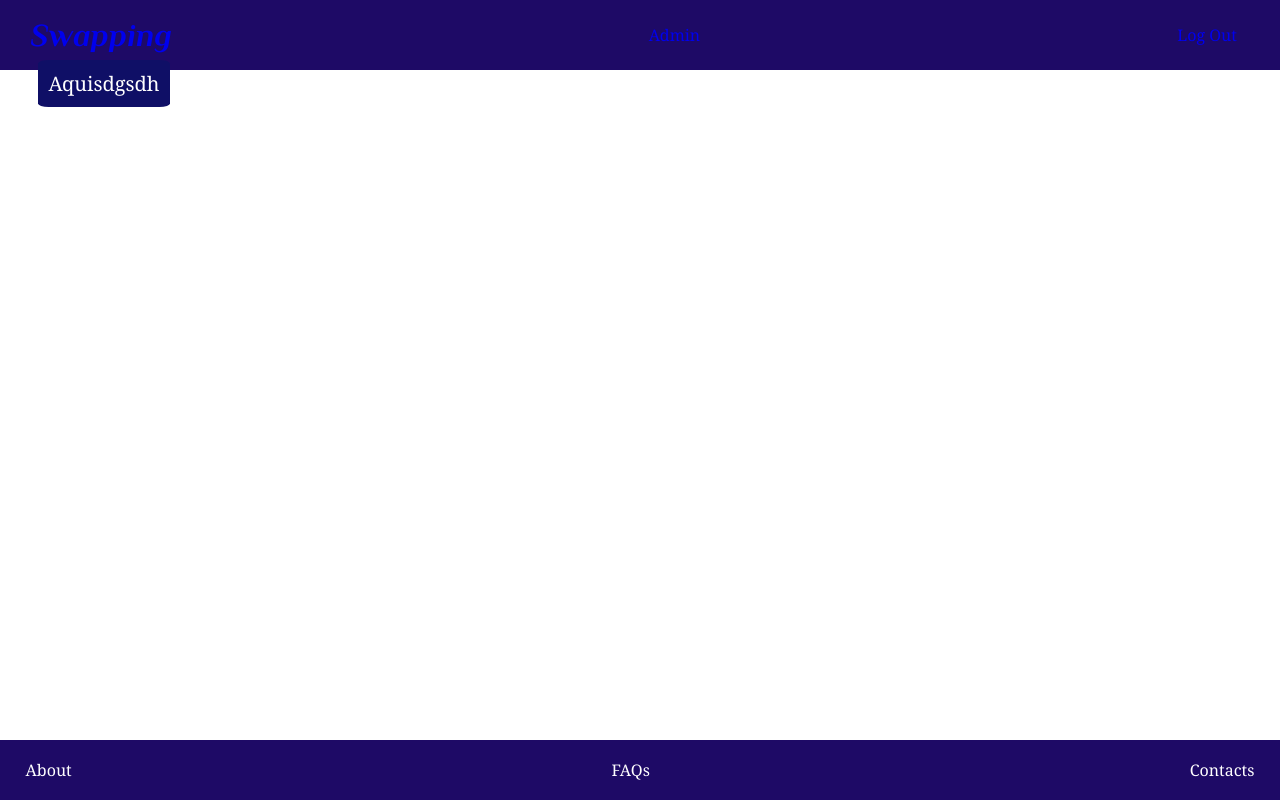
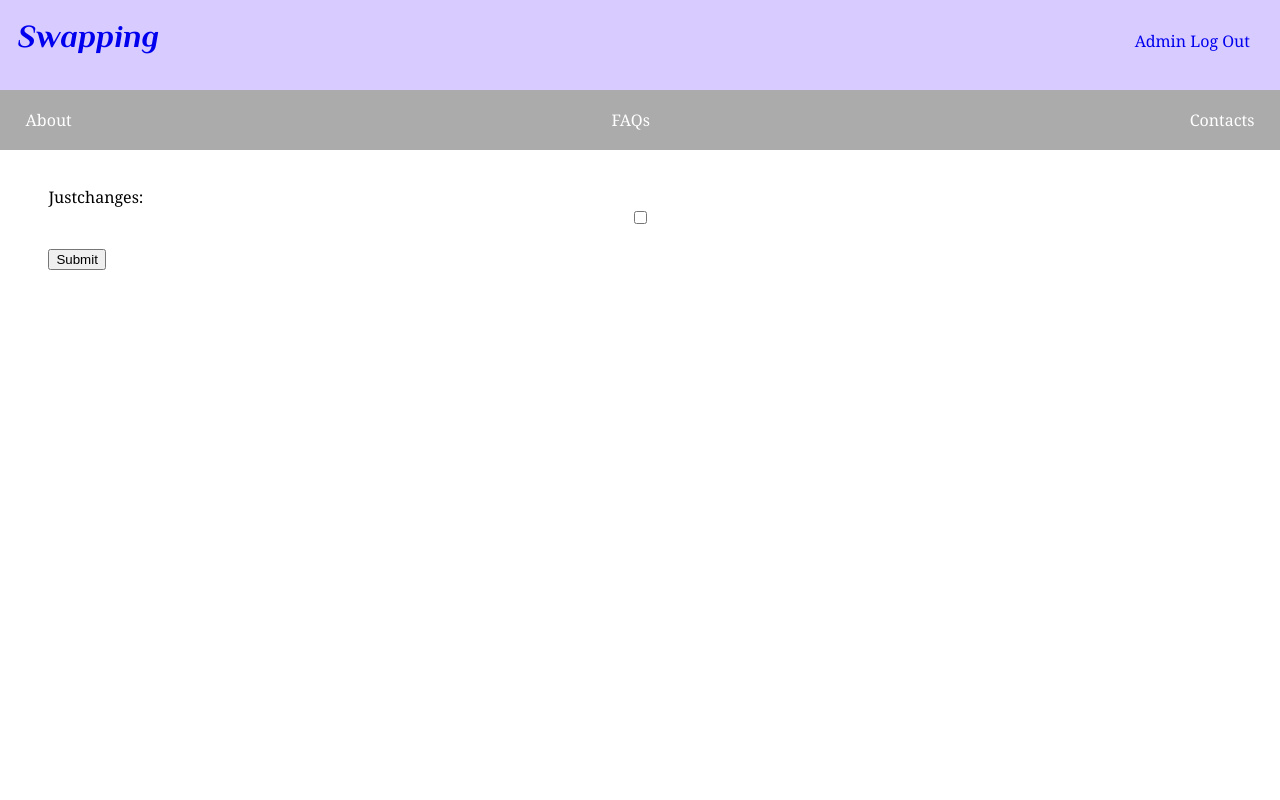
Before and after one commit to luisaraujo25/Swapping, a Django app: page /export/ in a window 1280 px wide. Run offline with Django 4.2, Linux system fonts and the light colour scheme; the visitor is signed in with stand-in values (Sample User, id 1); data that the repository does not hold is empty.

Commit message:
changing frontend

```diff
--- a/src/app/files/adminSettings.json
+++ b/src/app/files/adminSettings.json
@@ -1,4 +1,4 @@
 {
   "defaultTimeout": 48,
-  "updatedTimeout": 48
+  "updatedTimeout": 24
 }
--- a/src/app/forms.py
+++ b/src/app/forms.py
@@ -37,3 +37,6 @@ class ConfigureTimeout(forms.Form):
         super(ConfigureTimeout, self).__init__(*args, **kwargs)
         self.fields['timeout'].choices = hours
         self.fields['timeout'].initial = getTimeout()
+
+class ExportData(forms.Form):
+    justChanges = forms.BooleanField(required = False)
--- a/src/app/static/style.css
+++ b/src/app/static/style.css
@@ -17,7 +17,7 @@ body > :not(header):not(footer){
   color: white;
   width: 40px;
   /* height: 10px; */
-  background-color: rgb(15, 15, 102);
+  background-color: rgb(213, 200, 255);
   padding: 10px;
   text-decoration: none;
   border-radius: 8%;
@@ -25,39 +25,41 @@ body > :not(header):not(footer){
   margin-bottom: 2%;
 }
 
+.title{
+  font-family: 'Philosopher', sans-serif;
+  font-size: 200%;
+}
+
 header{
   margin-top: 0px;
   top: 0;
   right: 0;
   left: 0;
-  background-color: rgb(30, 10, 102);
-  height: 60px;
+  background-color: rgb(216, 203, 255);
+  min-height: 80px;
+  padding: 5px;
+}
+
+header .header-row{
+  margin-top: 1%;
+  margin-left: 1%;
+  margin-right: 1%;
   display: flex;
   flex-direction: row;
   justify-content: space-between;
-  padding: 5px;
 }
 
-header > a{
-  margin-right: 3%;
-  margin-left: 2%;
-  margin-top: auto;
-  margin-bottom: auto;
+header .log{
+  padding: 1%;
 }
 
 a{
   text-decoration: none;
 }
 
-.title{
-  font-family: 'Philosopher', sans-serif;
-  font-size: 200%;
-}
-
 footer{
-  position: fixed;
-  height: 60px;
-  background-color: rgb(30, 10, 102);
+  min-height: 60px;
+  background-color: rgb(171, 171, 171);
   bottom: 0px;
   left: 0px;
   right: 0px;
--- a/src/app/templates/admin/export.html
+++ b/src/app/templates/admin/export.html
@@ -15,7 +15,17 @@
 
     {% include "default.html" %}
 
-    <a class="button" href="{% url 'download' %}">Aquisdgsdh</a>
+    <form method="post">
+
+        <div class = "form">
+            {% csrf_token %}
+            {{ form }}
+        </div>
+        <div>
+            <input type="submit" value="Submit">
+        </div>
+
+    </form>
 
 </body>
 </html>
--- a/src/app/templates/default.html
+++ b/src/app/templates/default.html
@@ -18,13 +18,17 @@
 <body>
 
     <header>
+        <div class="header-row">
             <a href="/" class="title">Swapping</a>
+            <div class="log">
                 {% if user.is_authenticated %}
                 <a href="{% url 'admin overview' %}">Admin</a>
                 <a href="{% url 'logout' %}">Log Out</a>
                 {% else %}
                 <a href="{% url 'login' %}">Login</a>
                 {% endif %}
+            </div>
+        </div>
     </header>
 
     <footer>
--- a/src/app/templates/home.html
+++ b/src/app/templates/home.html
@@ -23,6 +23,8 @@
             </p>
             <a class="button" href="{% url 'make request' %}">Make a Request</a>
         </div>
+        <br><br><br><br><br><br><br><br><br><br><br><br><br><br>
+        <br><br><br><br><br><br><br><br><br><br><br><br><br>ospakif
 
     </body>
 </html>
--- a/src/app/urls.py
+++ b/src/app/urls.py
@@ -13,7 +13,7 @@ urlpatterns = [
     path('faqs/', views.faqs, name = 'FAQs'),
     path('about/', views.about, name = 'About us'),
     path('contacts/', views.contacts, name = 'Contacts'),
-    path('download/', views.downloadFile, name='download'),
+    path('staff/export/download/', views.downloadFile, name='download'),
     path('staff/overview/', views.adminOverview, name ='admin overview'),
     path('staff/configure/timeout', views.adminTimeout, name = 'configure timeout'),
     path(r'^confirm/first/(?P<ridb64>[0-9A-Za-z_\-]+)/(?P<token>[0-9A-Za-z]{1,13}-[0-9A-Za-z]*{1,20})/$', views.confirmRequest1, name = 'confirmRequest1'),
--- a/src/app/utils.py
+++ b/src/app/utils.py
@@ -212,25 +212,27 @@ def saveImports(obj):
             UC(code = i['code'], initials = i['initials'], name = i['name']).save()
 
 
-def generateFile():
+def generateFile(justChanges):
 
     #check which requests are concluded
     f = open('app/files/output.csv', 'w')
-    list = StudentUC.objects.all()
-    changes = Request.objects.filter(confirmed1 = True, confirmed2 = True)
 
-    #up, codigocadeira, codigoturma
     writer = csv.writer(f, delimiter=';')
     header = ['ESTUD_NUM_UNICO_INST', 'CODIGO', 'SIGLA']
     writer.writerow(header)
-    #for i in list:
-    #    data = [i.student.up, i.uc.code, i.cl.code]
-    #    writer.writerow(data)
-    for elem in changes:
-        data = [elem.st1ID.up, elem.uc.code, elem.class2.code]
-        data2 = [elem.st2ID.up, elem.uc.code, elem.class1.code]
-        writer.writerow(data)
-        writer.writerow(data2)
+
+    if justChanges:
+        changes = Request.objects.filter(confirmed1 = True, confirmed2 = True)
+        for elem in changes:
+            data = [elem.st1ID.up, elem.uc.code, elem.class2.code]
+            data2 = [elem.st2ID.up, elem.uc.code, elem.class1.code]
+            writer.writerow(data)
+            writer.writerow(data2)
+    else:
+        list = StudentUC.objects.all()
+        for i in list:
+            data = [i.student.up, i.uc.code, i.cl.code]
+            writer.writerow(data)
 
     f.close()
 
--- a/src/app/views.py
+++ b/src/app/views.py
@@ -144,8 +144,16 @@ def importData(request):
 def exportData(request):
 
     if request.user.is_authenticated:
-        file = generateFile()
-        return render(request, 'admin/export.html')
+        if request.method == 'POST':
+            form = ExportData(request.POST)
+            if form.is_valid():
+                justChanges = form.cleaned_data['justChanges']
+                generateFile(justChanges)
+                return HttpResponseRedirect('/staff/export/download')
+        else:
+            form = ExportData()
+
+        return render(request, 'admin/export.html', {'form': form})
     else:
         return HttpResponse("You don't have the right access to this page.")
 
```
Also changed, not shown: src/Swapping/settings.py (+10 -4 lines). Lines whose indentation alone changed are shown as unchanged.
